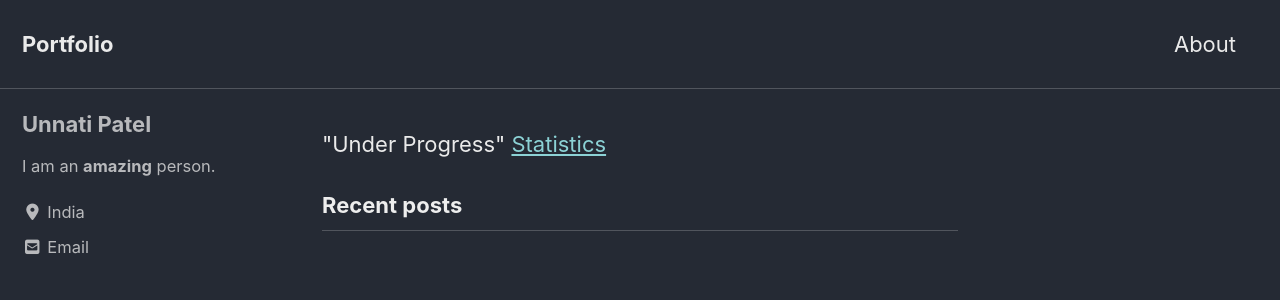
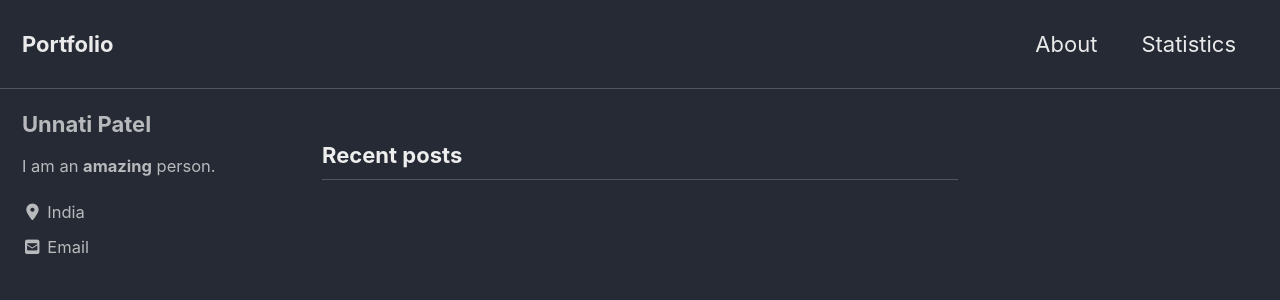
Before and after one commit to unna97/unna97.github.io, a Jekyll site: the page built from index.html, in a window 1280 px wide and 900 px high. Shown: the top 300 px of the window. Built offline with Jekyll 4.4.1, drawn with Linux system fonts in a browser that asks for light colours; cached includes are drawn as plain includes; nearby versions of some CDN libraries; the list of posts is cut into pages by our own code.

Commit message:
Just experimenting

```diff
--- a/_data/navigation.yml
+++ b/_data/navigation.yml
@@ -4,8 +4,8 @@ main:
   #  url: https://mmistakes.github.io/minimal-mistakes/docs/quick-start-guide/
   - title: "About"
     url: https://mmistakes.github.io/minimal-mistakes/about/
-  # - title: "Sample Posts"
-  #   url: /year-archive/
+  - title: "Statistics"
+    url: /maths-havard-stats-110/
   # - title: "Sample Collections"
   #   url: /collection-archive/
   # - title: "Sitemap"
--- a/index.html
+++ b/index.html
@@ -2,5 +2,3 @@
 layout: home
 author_profile: true
 ---
-"Under Progress"
-<a href = "https://unna97.github.io/maths-havard-stats-110/"> Statistics </a>
```
